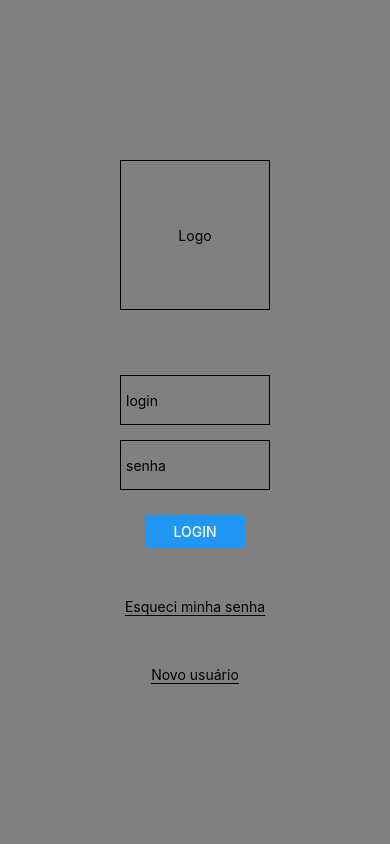
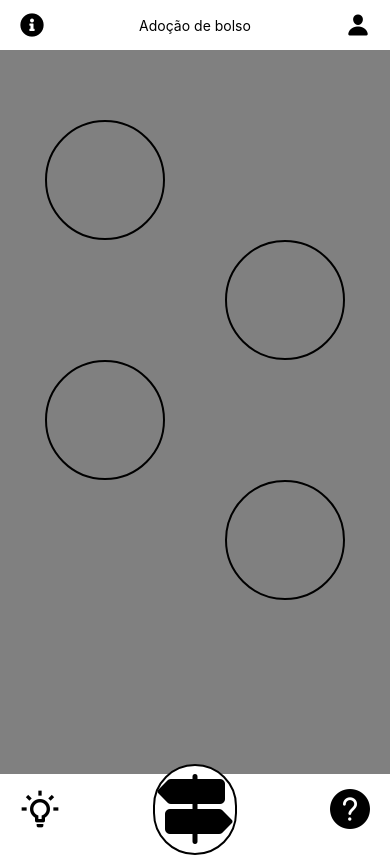
Before and after one commit to Graciano-B-L-Junior/adocao_de_bolso_react, a React Native app: screen / in a window 390 px wide. Both pictures are taken after a click on the button "LOGIN". Built offline with nearby package versions, Linux system fonts and the light colour scheme.

Commit message:
adicionado tela de trilha

```diff
--- a/App.js
+++ b/App.js
@@ -2,6 +2,7 @@ import { StatusBar } from 'expo-status-bar';
 import React, { useState } from 'react';
 import { StyleSheet, Text, View, Button, TouchableOpacity, TextInput } from 'react-native';
 import Cadastro from './Cadastro';
+import Trilha from './Trilha';
 
 export default function App() {
 
@@ -20,7 +21,7 @@ export default function App() {
             <TextInput value="login" style={{ width: 150, height: 50, borderWidth: 1, marginTop: 15, paddingLeft: 5 }}></TextInput>
             <TextInput value="senha" style={{ width: 150, height: 50, borderWidth: 1, marginTop: 15, paddingLeft: 5 }}></TextInput>
             <View style={{ width: 100, paddingTop: 25 }}>
-              <Button  title="Login" style={styles.button}></Button>
+              <Button  title="Login" style={styles.button} onPress={()=>setTela('Trilha')}></Button>
             </View>
 
             <TouchableOpacity style={{ paddingTop: 50 }}>
@@ -39,7 +40,11 @@ export default function App() {
     return(
       <Cadastro tela={tela} setTela={setTela}></Cadastro>
     )
-
+  }
+  else if(tela=='Trilha'){
+    return(
+      <Trilha tela={tela} setTela={setTela}></Trilha>
+    )
   }
 
 }
--- /dev/null
+++ b/Trilha.js
@@ -0,0 +1,112 @@
+import { StatusBar } from 'expo-status-bar';
+import React, { useState } from 'react';
+import { StyleSheet, Text, View, Button, TouchableOpacity, TextInput, ScrollView } from 'react-native';
+import { FontAwesome5 } from '@expo/vector-icons';
+import { Ionicons } from '@expo/vector-icons';
+import { AntDesign } from '@expo/vector-icons';
+import { MaterialCommunityIcons } from '@expo/vector-icons';
+
+import CheckBox from '@react-native-community/checkbox';
+
+export default function Trilha(props) {
+
+    return (
+        <View style={styles.container}>
+            <View style={styles.headerTela}>
+                <TouchableOpacity style={styles.btnInfo} onPress={() => props.setTela('inicio')}>
+                    <FontAwesome5 name="info-circle" size={24} color="black" />
+                </TouchableOpacity>
+                <TouchableOpacity style={styles.btnPerfil} onPress={() => props.setTela('inicio')}>
+                    <Ionicons name="person" size={24} color="black" />
+                </TouchableOpacity>
+                <Text>Adoção de bolso</Text>
+            </View>
+            <ScrollView>
+                <View style={{ paddingTop: 120,justifyContent:'center',alignItems:'center' }}>
+                    <TouchableOpacity style={styles.btnBalaoTrilhaL}>
+                    </TouchableOpacity>
+                    <TouchableOpacity style={styles.btnBalaoTrilhaR}>
+                    </TouchableOpacity>
+                    <TouchableOpacity style={styles.btnBalaoTrilhaL}>
+                    </TouchableOpacity>
+                    <TouchableOpacity style={styles.btnBalaoTrilhaR}>
+                    </TouchableOpacity>
+                    <View style={{paddingBottom:150}}></View>
+                </View>
+            </ScrollView>
+            <View style={styles.bottomNav}>
+                <TouchableOpacity style={styles.btnInfo} onPress={() => props.setTela('inicio')}>
+                    <MaterialCommunityIcons name="lightbulb-on-outline" size={40} color="black" />
+                </TouchableOpacity>
+                <TouchableOpacity style={styles.btnTrilha}>
+                    <Ionicons name="trail-sign" size={80} color="black" />
+                </TouchableOpacity>
+                <TouchableOpacity style={styles.btnPerfil} onPress={() => props.setTela('inicio')}>
+                    <AntDesign name="questioncircle" size={40} color="black" />
+                </TouchableOpacity>
+            </View>
+        </View>
+
+    )
+}
+
+const styles = StyleSheet.create({
+    container: {
+        flex: 1,
+        backgroundColor: 'gray',
+    },
+    headerTela: {
+        width: '100%',
+        height: 50,
+        backgroundColor: 'white',
+        alignItems: 'center',
+        justifyContent: 'center',
+        position: 'absolute',
+        top: 0,
+        zIndex: 99
+    },
+    inputTextStyle: {
+        width: '80%',
+        height: 50,
+        borderWidth: 1
+    },
+    btnInfo: {
+        position: 'absolute',
+        left: 20
+    },
+    btnPerfil: {
+        position: 'absolute',
+        right: 20
+    },
+    bottomNav: {
+        width: '100%',
+        height: 70,
+        backgroundColor: 'white',
+        alignItems: 'center',
+        justifyContent: 'center',
+        position: 'absolute',
+        bottom: 0,
+        zIndex: 99
+    },
+    btnTrilha: {
+        borderWidth: 2,
+        borderRadius: 50,
+        backgroundColor: 'white'
+    },
+    btnBalaoTrilhaL: {
+        height: 120,
+        width: 120,
+        borderWidth: 2,
+        borderRadius: 100,
+        right:90
+    },
+    btnBalaoTrilhaR: {
+        height: 120,
+        width: 120,
+        borderWidth: 2,
+        borderRadius: 100,
+        left:90
+    },
+
+
+});
```
